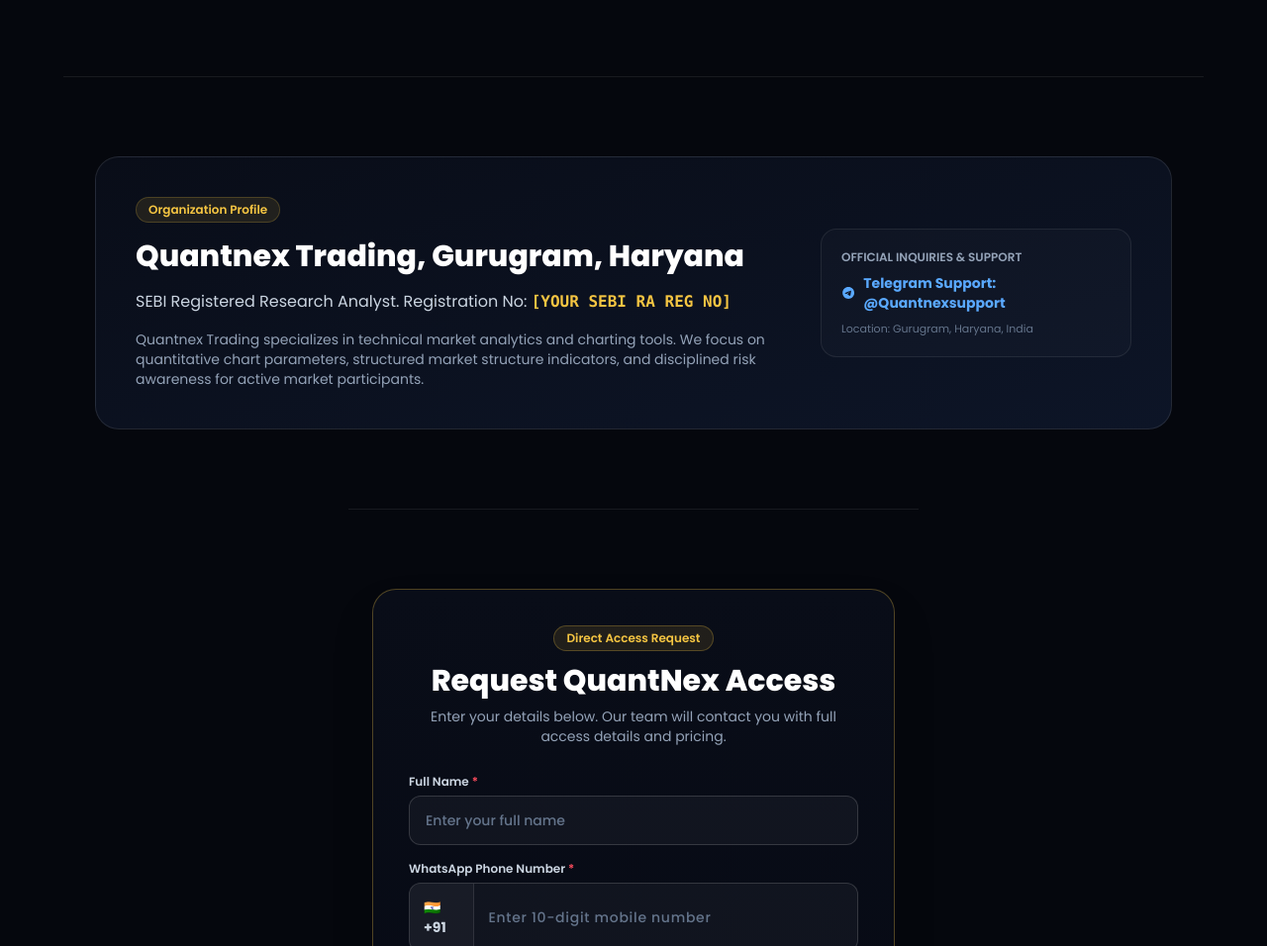
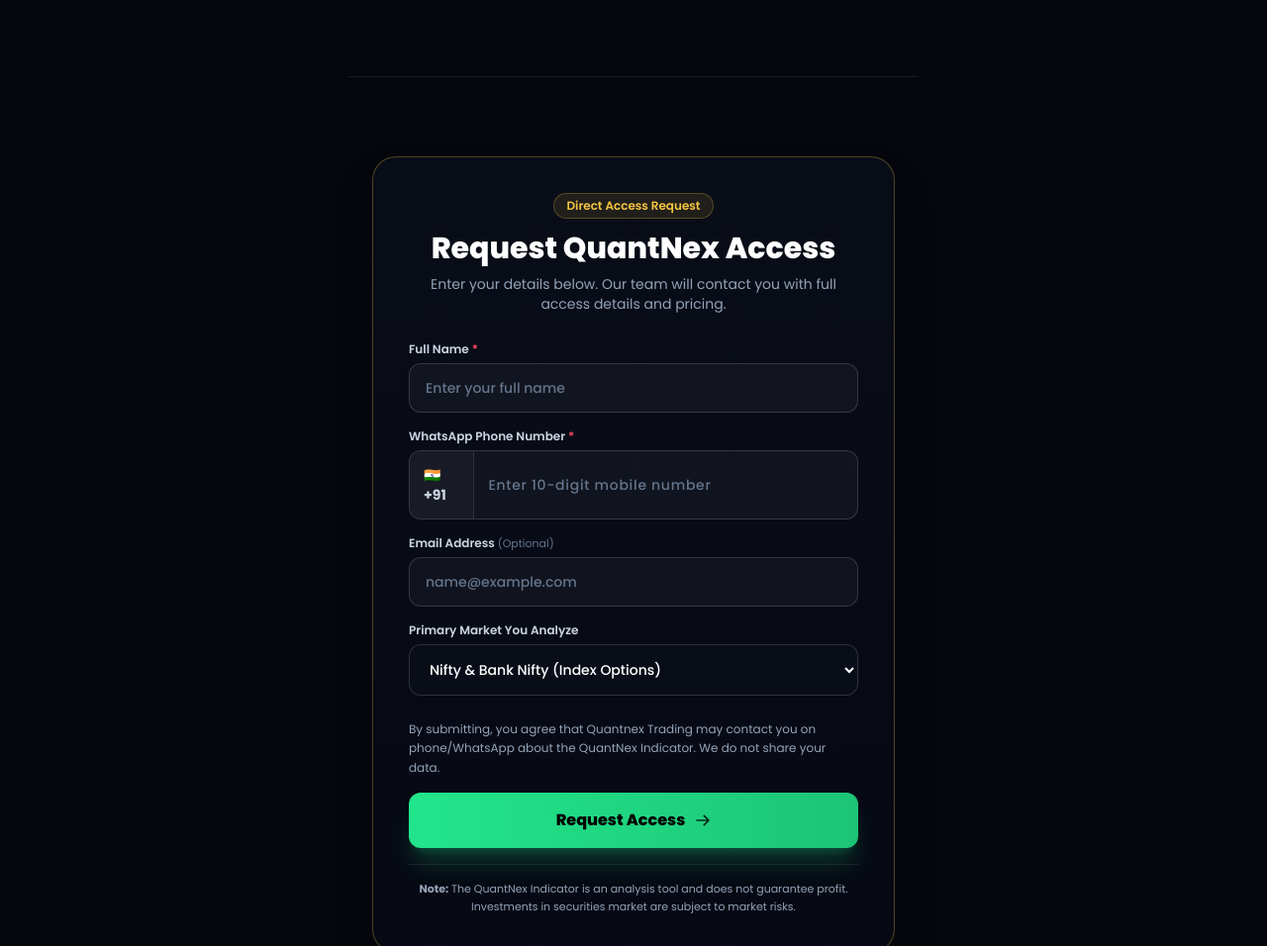
Before and after one commit to ramankishore0997/bar-replay-demo, a plain HTML site: page index.html in a window 1280 px wide. Shown: the part 1844-2800 px from the top of the page at 99% size. Drawn offline with nearby package versions, Linux system fonts and the light colour scheme.

Commit message:
Remove SEBI RA registration section and references from landing page and legal documents

```diff
--- a/index.html
+++ b/index.html
@@ -110,7 +110,6 @@
         <nav class="hidden md:flex items-center gap-7 text-xs font-semibold text-slate-300">
             <a href="#features" class="hover:text-[#f5c542] transition">Features</a>
             <a href="#how-it-works" class="hover:text-[#f5c542] transition">How It Works</a>
-            <a href="#about" class="hover:text-[#f5c542] transition">About Us</a>
             <a href="#faq" class="hover:text-[#f5c542] transition">FAQ</a>
             <a href="https://telegram.me/Quantnexsupport" target="_blank" rel="noopener" class="text-[#5aa9ff] hover:text-white transition flex items-center gap-1.5">
                 <svg class="w-3.5 h-3.5 fill-current" viewBox="0 0 24 24"><path d="M12 2C6.48 2 2 6.48 2 12s4.48 10 10 10 10-4.48 10-10S17.52 2 12 2zm4.64 6.8c-.15 1.58-.8 5.42-1.13 7.19-.14.75-.42 1-.68 1.03-.58.05-1.02-.38-1.58-.75-.88-.58-1.38-.94-2.23-1.5-.99-.65-.35-1.01.22-1.59.15-.15 2.71-2.48 2.76-2.69a.2.2 0 00-.05-.18c-.06-.05-.14-.03-.21-.02-.09.02-1.49.95-4.22 2.79-.4.27-.76.41-1.08.4-.36-.01-1.04-.2-1.55-.37-.63-.2-1.12-.31-1.08-.66.02-.18.27-.36.74-.55 2.92-1.27 4.86-2.11 5.83-2.51 2.78-1.16 3.35-1.36 3.73-1.36.08 0 .27.02.39.12.1.08.13.19.14.27-.01.06.01.24 0 .37z"/></svg>
@@ -464,42 +463,6 @@
         </div>
     </section>
 
-    <!-- ============================================== -->
-    <!-- SECTION 4: ABOUT QUANTNEX TRADING -->
-    <!-- ============================================== -->
-    <section id="about" class="relative z-10 w-full max-w-6xl mx-auto px-5 sm:px-8 py-12 sm:py-20 border-t border-white/[0.08]">
-        <div class="p-7 sm:p-10 rounded-3xl bg-gradient-to-br from-[#090d18] to-[#0d1527] border border-white/10">
-            <div class="grid grid-cols-1 md:grid-cols-12 gap-8 items-center">
-                <div class="md:col-span-8">
-                    <div class="inline-flex items-center gap-2 px-3 py-1 rounded-full bg-[#f5c542]/10 border border-[#f5c542]/20 text-[#f5c542] text-xs font-semibold mb-4">
-                        <span>Organization Profile</span>
-                    </div>
-                    <h2 class="text-2xl sm:text-3xl font-extrabold text-white mb-4">
-                        Quantnex Trading, Gurugram, Haryana
-                    </h2>
-                    <p class="text-sm sm:text-base text-slate-300 leading-relaxed mb-4">
-                        SEBI Registered Research Analyst. Registration No: <span class="font-mono text-[#f5c542] font-semibold">[YOUR SEBI RA REG NO]</span>
-                    </p>
-                    <p class="text-xs sm:text-sm text-slate-400 leading-relaxed">
-                        Quantnex Trading specializes in technical market analytics and charting tools. We focus on quantitative chart parameters, structured market structure indicators, and disciplined risk awareness for active market participants.
-                    </p>
-                </div>
-
-                <div class="md:col-span-4 text-center md:text-right">
-                    <div class="p-5 rounded-2xl bg-white/[0.02] border border-white/[0.08] inline-block text-left w-full sm:w-auto">
-                        <div class="text-xs font-semibold uppercase text-slate-400 mb-2">Official Inquiries & Support</div>
-                        <a href="https://telegram.me/Quantnexsupport" target="_blank" rel="noopener" class="inline-flex items-center gap-2 text-sm font-bold text-[#5aa9ff] hover:text-white transition">
-                            <svg class="w-4 h-4 fill-current" viewBox="0 0 24 24"><path d="M12 2C6.48 2 2 6.48 2 12s4.48 10 10 10 10-4.48 10-10S17.52 2 12 2zm4.64 6.8c-.15 1.58-.8 5.42-1.13 7.19-.14.75-.42 1-.68 1.03-.58.05-1.02-.38-1.58-.75-.88-.58-1.38-.94-2.23-1.5-.99-.65-.35-1.01.22-1.59.15-.15 2.71-2.48 2.76-2.69a.2.2 0 00-.05-.18c-.06-.05-.14-.03-.21-.02-.09.02-1.49.95-4.22 2.79-.4.27-.76.41-1.08.4-.36-.01-1.04-.2-1.55-.37-.63-.2-1.12-.31-1.08-.66.02-.18.27-.36.74-.55 2.92-1.27 4.86-2.11 5.83-2.51 2.78-1.16 3.35-1.36 3.73-1.36.08 0 .27.02.39.12.1.08.13.19.14.27-.01.06.01.24 0 .37z"/></svg>
-                            Telegram Support: @Quantnexsupport
-                        </a>
-                        <div class="mt-2 text-[11px] text-slate-500">
-                            Location: Gurugram, Haryana, India
-                        </div>
-                    </div>
-                </div>
-            </div>
-        </div>
-    </section>
 
     <!-- ============================================== -->
     <!-- SECTION 5: LEAD FORM -->
@@ -705,13 +668,13 @@
     <!-- ============================================== -->
     <footer class="relative z-10 w-full max-w-6xl mx-auto px-5 sm:px-8 pt-12 pb-10 border-t border-white/[0.08]">
 
-        <!-- Mandatory Statutory Regulatory Disclaimer Box -->
+        <!-- Mandatory Risk Disclaimer Box -->
         <div class="p-5 sm:p-6 rounded-2xl bg-white/[0.02] border border-white/10 mb-8 text-center max-w-4xl mx-auto">
             <div class="text-xs font-bold text-[#f5c542] uppercase tracking-wider mb-2">
-                Mandatory Regulatory & Risk Disclaimer
+                Mandatory Risk & Regulatory Disclaimer
             </div>
             <p class="text-xs sm:text-[13px] text-slate-300 leading-relaxed">
-                "Investments in securities market are subject to market risks. Read all the related documents carefully before investing. Registration granted by SEBI and certification from NISM in no way guarantee performance of the intermediary or provide any assurance of returns to investors. The QuantNex Indicator is an analysis tool and does not guarantee profit. Past performance is not indicative of future results."
+                "Investments in securities market are subject to market risks. Read all the related documents carefully before investing. The QuantNex Indicator is an educational chart-analysis tool and does not provide financial advice, tips, or guarantee profit. Past performance is not indicative of future results."
             </p>
         </div>
 
@@ -720,7 +683,6 @@
             <div class="text-center md:text-left">
                 <div class="font-bold text-white text-sm">Quantnex Trading</div>
                 <div class="text-slate-400 mt-0.5">Gurugram, Haryana, India</div>
-                <div class="text-[11px] text-slate-500 mt-1">SEBI Registered Research Analyst • Reg No: [YOUR SEBI RA REG NO]</div>
             </div>
 
             <!-- Links -->
```
Also changed, not shown: privacy.html (+0 -1 lines), terms.html (+1 -2 lines).
